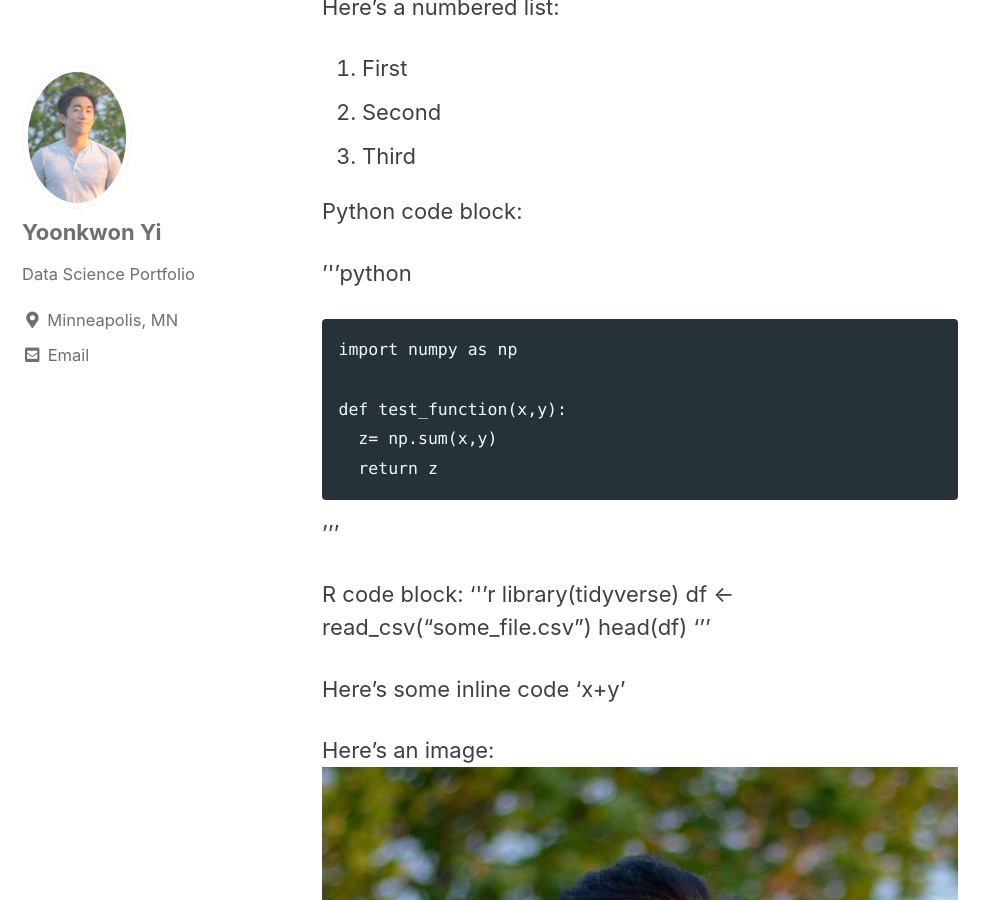
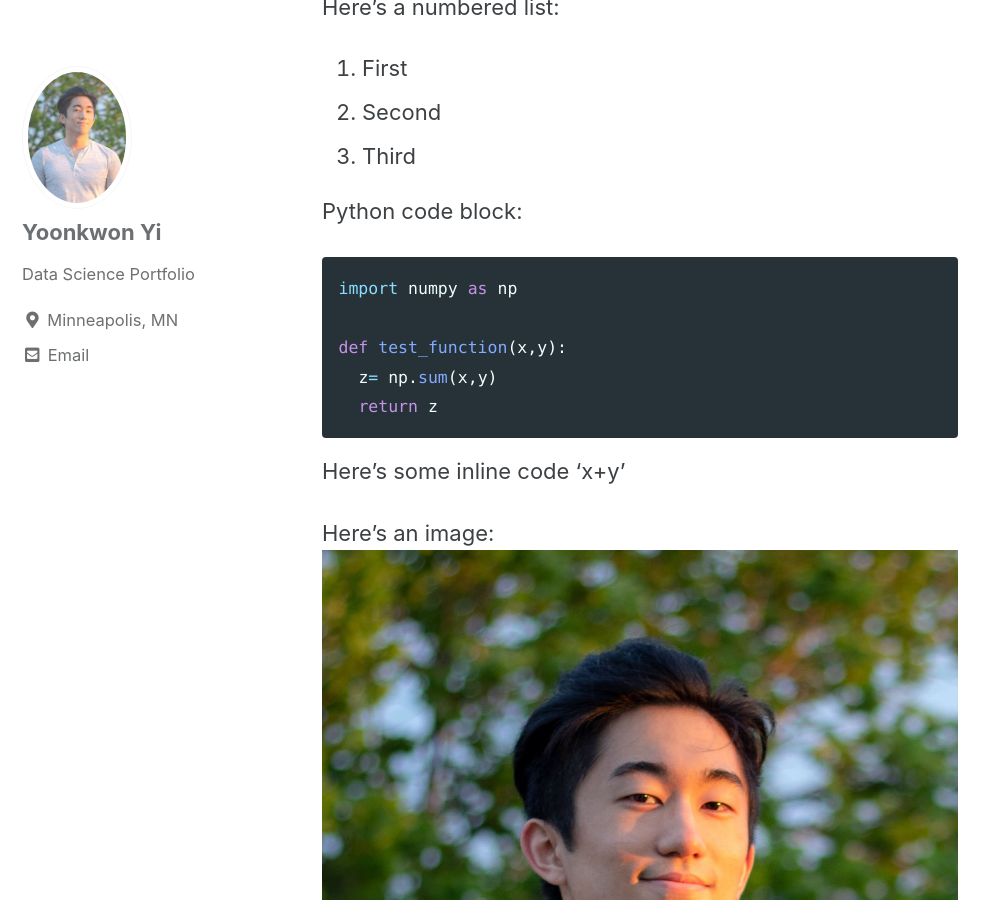
Before and after one commit to yoonkwon-yi/yoonkwon-yi.github.io, a Jekyll site: the page built from _posts/2020-08-19-DataScienceBusinessCaseStudies.md, in a window 1280 px wide and 900 px high, scrolled down 869 px. Shown: the whole window, without its empty margins (0-998 px from the left). Built offline with Jekyll 4.4.1, drawn with Linux system fonts in a browser that asks for light colours; cached includes are drawn as plain includes; formulas are drawn with MathJax 3.

````diff
--- a/_posts/2020-08-19-DataScienceBusinessCaseStudies.md
+++ b/_posts/2020-08-19-DataScienceBusinessCaseStudies.md
@@ -38,25 +38,14 @@ Here's a numbered list:
 
 Python code block:
 
-'''python
+```python
+import numpy as np
 
-    import numpy as np
+def test_function(x,y):
+  z= np.sum(x,y)
+  return z
+```
 
-    def test_function(x,y):
-      z= np.sum(x,y)
-      return z
-
-'''
-
-
-
-
-R code block:
-'''r
-    library(tidyverse)
-    df <- read_csv("some_file.csv")
-    head(df)
-'''
 
 Here's some inline code 'x+y'
 
--- a/index.html
+++ b/index.html
@@ -2,5 +2,5 @@
 layout: home
 author_profile: true
 header:
-  image: "/images/Photo (3 of 4).jpg "
+  image: "/images/StoneArchBridge.jpg "
 ---
````
Also changed, not shown: 2 other files.
